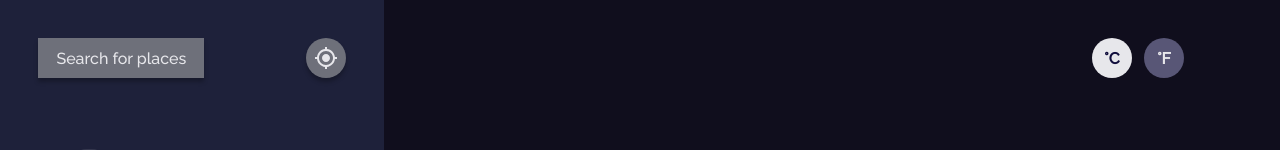
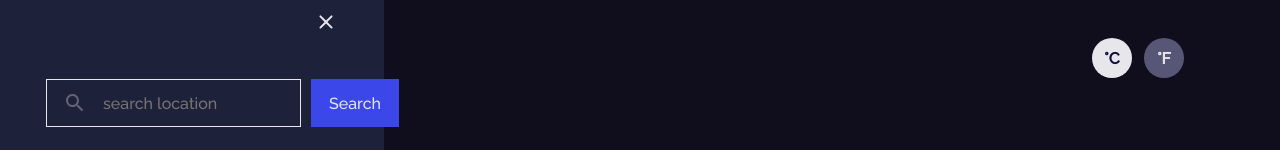
Before and after one commit to david-dkp/WeatherApp, a React (Create React App) app: page / in a window 1280 px wide. Both pictures are taken after a click on the button "Search for places". Shown: the top 150 px of the page. Built offline with nearby package versions, Linux system fonts and the light colour scheme.

Commit message:
feat: add search for places, closing search pannel, request my location

```diff
--- a/src/components/big-weather-view/BigWeatherView.jsx
+++ b/src/components/big-weather-view/BigWeatherView.jsx
@@ -1,4 +1,4 @@
-import React, { useEffect } from "react"
+import React, { useEffect, useState } from "react"
 import "./BigWeatherView.scss"
 import { useSelector, useDispatch } from "react-redux"
 import { selectTempUnit } from "../../features/tempUnit/tempUnitSlice.js"
@@ -18,6 +18,8 @@ import { throttle } from "throttle-debounce"
 import SearchPanel from "../search/SearchPanel"
 
 function BigWeatherView({ ...props }) {
+    const [showSearchPanel, setShowSearchPanel] = useState(false)
+
     const dispatch = useDispatch()
 
     const tempUnit = useSelector(selectTempUnit)
@@ -79,12 +81,15 @@ function BigWeatherView({ ...props }) {
                 }
             }
         })
+        // eslint-disable-next-line react-hooks/exhaustive-deps
     }, [])
 
     return (
         <div className="container" {...props}>
             <div className="search-container">
-                <button>Search for places</button>
+                <button onClick={(e) => setShowSearchPanel(true)}>
+                    Search for places
+                </button>
                 <button
                     className="round-icon"
                     onClick={(e) => getLocationWeather()}
@@ -114,7 +119,9 @@ function BigWeatherView({ ...props }) {
                 <h3 className="location">{location}</h3>
             </div>
 
-            <SearchPanel />
+            {showSearchPanel && (
+                <SearchPanel onClose={() => setShowSearchPanel(false)} />
+            )}
         </div>
     )
 }
--- /dev/null
+++ b/src/components/common/my-input/MyInput.jsx
@@ -0,0 +1,13 @@
+import React from "react"
+import "./MyInput.scss"
+
+function MyInput({ startIcon, className, ...props }) {
+    return (
+        <div className={`input-container ${className}`}>
+            {startIcon}
+            <input {...props} />
+        </div>
+    )
+}
+
+export default MyInput
--- /dev/null
+++ b/src/components/common/my-input/MyInput.scss
@@ -0,0 +1,30 @@
+@import "../../../styles/themes";
+@import "../../../styles/colors";
+
+.input-container {
+    display: flex;
+    flex-direction: row;
+    align-items: center;
+    border: 1px solid $white;
+    padding: 0.7em 1em;
+
+    svg {
+        width: 1em;
+        color: $shuttle-gray;
+    }
+
+    input {
+        min-width: 0px;
+        margin-left: 1em;
+        font-size: 1em;
+        height: 100%;
+        border: none;
+        flex: 1 0 0px;
+        color: $white;
+        background: none;
+
+        &:focus {
+            outline: none;
+        }
+    }
+}
--- a/src/components/common/progress-bar/ProgressBar.scss
+++ b/src/components/common/progress-bar/ProgressBar.scss
@@ -37,7 +37,7 @@
         border-radius: 999px;
         display: flex;
         flex-direction: row;
-        justify-content: start;
+        justify-content: flex-start;
 
         .bar-indicator {
             width: 100%;
--- a/src/components/hightlights/Hightlights.jsx
+++ b/src/components/hightlights/Hightlights.jsx
@@ -1,39 +1,23 @@
-import React, { useEffect } from "react"
+import React from "react"
 import "./Hightlights.scss"
 import WindStatus from "./wind-status/WindStatus"
 import Humidity from "./humidity/Humidity"
 import Visibility from "./visibility/Visibility"
 import AirPressure from "./air-pressure/AirPressure"
 import { useSelector } from "react-redux"
-import {
-    selectDaysConsolidatedWeathers,
-    selectWeatherStatus,
-} from "../../features/currentWeather/currentWeatherSlice"
+import { selectDaysConsolidatedWeathers } from "../../features/currentWeather/currentWeatherSlice"
 
 function Hightlights() {
-    const weatherStatus = useSelector(selectWeatherStatus)
     const todayConsolidatedWeather = useSelector(
         (state) => selectDaysConsolidatedWeathers(state)?.[0]
     )
 
-    let mphValue
-    let directionDegree
-    let directionCompass
-
-    let humidity
-
-    let milesVisibility
-
-    let mbAirPressure
-
-    useEffect(() => {
-        mphValue = 42
-        directionDegree = 42
-        directionCompass = "UP"
-        humidity = 42
-        milesVisibility = 42
-        mbAirPressure = 42
-    }, [])
+    let mphValue = 42
+    let directionDegree = 42
+    let directionCompass = "UP"
+    let humidity = 42
+    let milesVisibility = 42
+    let mbAirPressure = 42
 
     if (todayConsolidatedWeather) {
         mphValue = Math.round(todayConsolidatedWeather["wind_speed"])
--- /dev/null
+++ b/src/components/search/SearchPanel.jsx
@@ -0,0 +1,90 @@
+import React, { useState } from "react"
+import {
+    ArrowForwardIosRounded,
+    CloseRounded,
+    SearchRounded,
+} from "@material-ui/icons"
+import { debounce } from "throttle-debounce"
+import "./SearchPanel.scss"
+import { fetchLocationsByQuery } from "../../apis/weatherApi"
+import MyInput from "../common/my-input/MyInput"
+import { useDispatch } from "react-redux"
+import { fetchWeathersForLocation } from "../../features/currentWeather/currentWeatherSlice"
+
+function SearchPanel({ onClose }) {
+    const dispatch = useDispatch()
+
+    const [results, setResults] = useState([])
+    const [loading, setLoading] = useState(false)
+    const [query, setQuery] = useState("")
+
+    const validQuery = (query) => {
+        return query.length > 0
+    }
+
+    const onSearchClick = debounce(700, true, () => {
+        const cleanQuery = query.trim()
+        if (!validQuery(cleanQuery)) return
+        setLoading(true)
+        fetchLocationsByQuery(encodeURI(cleanQuery)).then((response) => {
+            setLoading(false)
+            setResults(response)
+        })
+    })
+
+    const onLocationClick = (locationId) => {
+        dispatch(fetchWeathersForLocation(locationId))
+        onClose && onClose()
+    }
+
+    const resultItem = (locationId, locationName) => {
+        return (
+            <button
+                onClick={(e) => onLocationClick(locationId)}
+                key={locationId}
+                className="search-result-item-container"
+            >
+                <p className="search-result-item-title">{locationName}</p>
+                <ArrowForwardIosRounded className="search-result-item-arrow" />
+            </button>
+        )
+    }
+
+    const handleOnSearchKeyPress = (e) => {
+        if (e.key === "Enter") {
+            onSearchClick()
+        }
+    }
+
+    return (
+        <div className="search-panel-container">
+            <CloseRounded
+                className="close-search"
+                onClick={(e) => onClose && onClose()}
+            />
+            <div className="search-bar-input-container">
+                <MyInput
+                    className="location-search"
+                    id="location-search"
+                    placeholder="search location"
+                    onChange={(e) => setQuery(e.target.value)}
+                    onKeyPress={handleOnSearchKeyPress}
+                    startIcon={<SearchRounded />}
+                />
+                <button
+                    onClick={(e) => onSearchClick()}
+                    className="search-button"
+                >
+                    Search
+                </button>
+            </div>
+            <div className="search-result-container">
+                {results.map((result, i) => {
+                    return resultItem(result["woeid"], result["title"])
+                })}
+            </div>
+        </div>
+    )
+}
+
+export default SearchPanel
--- /dev/null
+++ b/src/components/search/SearchPanel.scss
@@ -0,0 +1,93 @@
+@import "../../styles/themes";
+@import "../../styles/colors";
+
+@keyframes slideDown {
+    0% {
+        transform: translateY(-100%);
+    }
+
+    100% {
+        transform: translateY(0%);
+    }
+}
+
+.search-panel-container {
+    animation: 250ms linear 0s slideDown;
+    display: flex;
+    flex-direction: column;
+    justify-content: flex-start;
+    align-items: flex-start;
+    position: absolute;
+    left: 0px;
+    top: 0px;
+    right: 0px;
+    bottom: 0px;
+    background-color: $surface;
+    padding: 10px calc(clamp(10px, 5vw, 46px));
+    color: $white;
+
+    .close-search {
+        align-self: flex-end;
+        cursor: pointer;
+    }
+
+    .search-bar-input-container {
+        margin-top: calc(clamp(10px, 5vw, 45px));
+        width: 100%;
+        display: flex;
+        flex-direction: row;
+        gap: 10px;
+
+        .location-search {
+            flex: 1 1 0px;
+        }
+
+        .search-button {
+            background-color: $royal-blue;
+            border: none;
+            box-shadow: none;
+        }
+    }
+
+    .search-result-container {
+        display: flex;
+        margin-top: calc(clamp(10px, 3vw, 58px));
+        flex-direction: column;
+        gap: 10px;
+        width: 100%;
+
+        .search-result-item-container {
+            text-align: start;
+            background: none;
+            box-shadow: none;
+            width: 100%;
+            display: flex;
+            flex-direction: row;
+            align-items: center;
+            font-size: 1em;
+            font-weight: 500;
+            padding: 1.1em 0.8em;
+            color: $white;
+            outline: 1px solid $surface;
+            transition: all 0.3s ease;
+
+            .search-result-item-title {
+                flex: 1;
+            }
+
+            .search-result-item-arrow {
+                width: 0.7em;
+                color: $shuttle-gray;
+                opacity: 0;
+                transition: all 0.3s ease;
+            }
+
+            &:hover {
+                outline: 1px solid $shuttle-gray;
+                .search-result-item-arrow {
+                    opacity: 1;
+                }
+            }
+        }
+    }
+}
--- a/src/styles/_colors.scss
+++ b/src/styles/_colors.scss
@@ -7,3 +7,4 @@ $comet: #585676;
 $haiti: #110e3c;
 $paris-daisy: #ffec65;
 $royal-blue: #3c47e9;
+$shuttle-gray: #616475;
```
